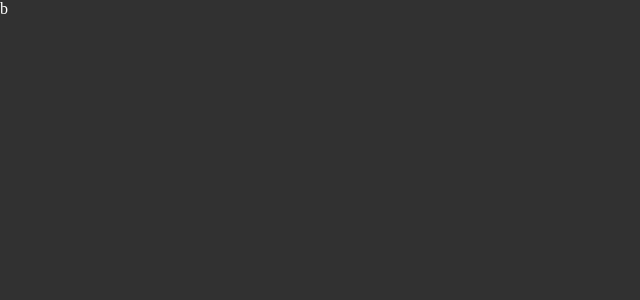
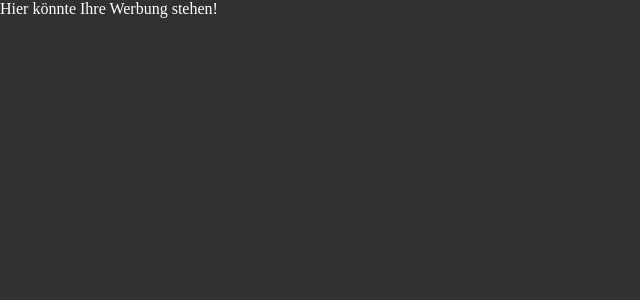
Before and after one commit to Mujaca/TTRPGDisplay, a Nuxt app: page / in a window 1280 px wide. Shown: the top 300 px of the page, without its empty margins (0-640 px from the left). Built offline with nearby package versions, Linux system fonts and the light colour scheme; a web font is replaced by a local one.

Commit message:
changed b to better placeholder

```diff
--- a/pages/index.vue
+++ b/pages/index.vue
@@ -1,5 +1,5 @@
 <template>
     <div>
-        b
+        Hier könnte Ihre Werbung stehen!
     </div>
 </template>
```
